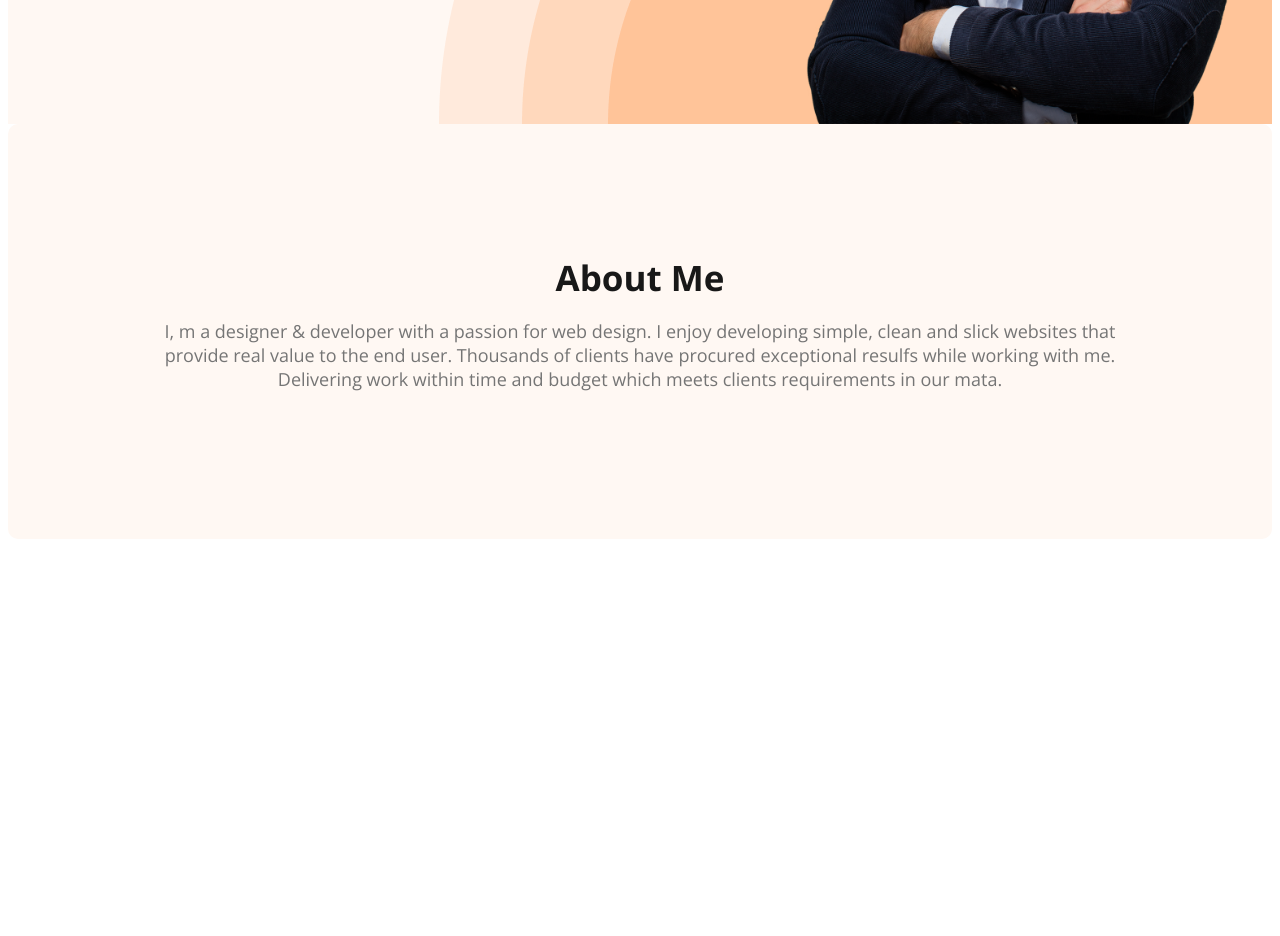
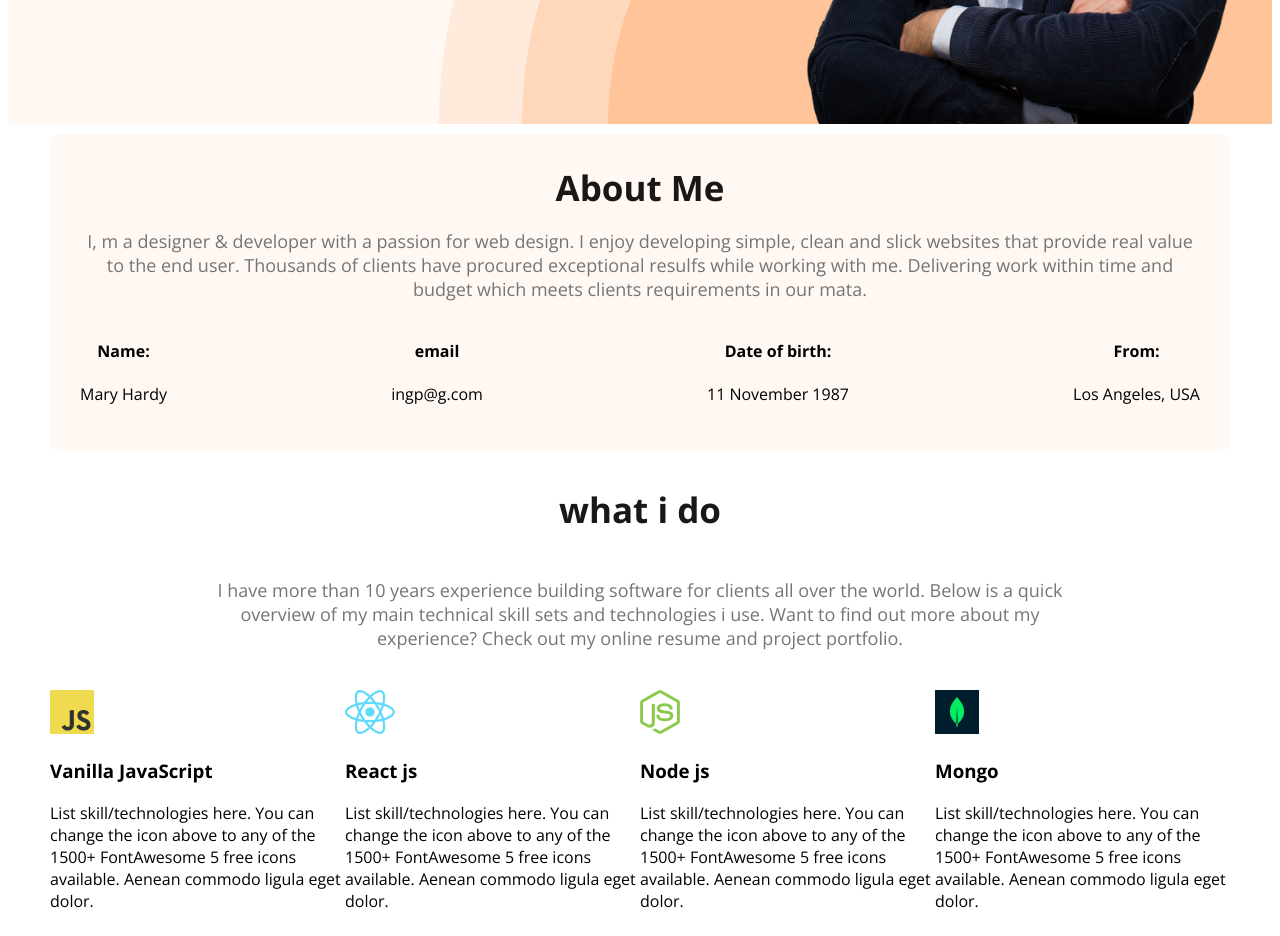
Before and after one commit to sagor009988/webdeveloper-protfolio, a plain HTML site: page index.html in a window 1280 px wide. Shown: the part 600-1536 px from the top of the page. Before the commit the page ends 1147 px from the top, so only its background shows below. Drawn offline with nearby package versions, Linux system fonts and the light colour scheme.

Commit message:
skill section done

```diff
--- a/index.html
+++ b/index.html
@@ -19,24 +19,82 @@
         <ul>
           <li><a href="">Portfolio</a></li>
           <li><a href="">Blog</a></li>
-          <li ><a href="" class="btn-primary ,">Hire Me</a></li>
+          <li><a href="" class="btn-primary ,">Hire Me</a></li>
         </ul>
       </nav>
       <div class="banner">
         <div>
-            <h3>Hi, I  am</h3>
+          <h3>Hi, I am</h3>
           <h1>Mary Hardy</h1>
-            <p>Shot what able cold new see hold.Friendly as an betrayed formerly he. Morning because as to society behaved moments.</p>
+          <p>
+            Shot what able cold new see hold.Friendly as an betrayed formerly
+            he. Morning because as to society behaved moments.
+          </p>
           <button class="btn-primary">Download CV</button>
           <button class="btn-primary">Contract</button>
         </div>
-        <img class="profile-pic" src="./images/hardy.png" alt="">
+        <img class="profile-pic" src="./images/hardy.png" alt="" />
       </div>
     </header>
-    <main>
+    <main class="main-container">
       <section class="about-section">
         <div class="section-title">About Me</div>
-            <p class="section-details ">I, m a designer & developer with a passion for web design. I enjoy developing simple, clean and slick websites that provide real value to the end user. Thousands of clients have procured exceptional resulfs while working with me. Delivering work within time and budget which meets clients requirements in our mata.</p>
+        <p class="section-details">
+          I, m a designer & developer with a passion for web design. I enjoy
+          developing simple, clean and slick websites that provide real value to
+          the end user. Thousands of clients have procured exceptional resulfs
+          while working with me. Delivering work within time and budget which
+          meets clients requirements in our mata.
+        </p>
+
+       <div class="about-info-container">
+        <div class="about-info">
+            <h4 class="info-title">Name:</h4>
+            <p class="info-description">Mary Hardy</p>
+          </div>
+          <div class="about-info">
+            <h4 class="info-title">email</h4>
+            <p class="info-description">ingp@g.com</p>
+          </div>
+          <div class="about-info">
+            <h4 class="info-title">Date of birth:</h4>
+            <p class="info-description">11 November 1987</p>
+          </div>
+          <div class="about-info">
+            <h4 class="info-title">From:</h4>
+            <p class="info-description">Los Angeles, USA</p>
+          </div>
+       </div>
+      </section>
+      <!-- what i do section -->
+      <section>
+        <div class="what-i-do">
+            <h3 class="section-title ">what i do</h3>
+            <h5 id="p-pading" class="section-details">I have more than 10 years experience building software for clients all over the world. Below is a quick overview of my main technical skill sets and technologies i use. Want to find out more about my experience? Check out my online resume and project portfolio.</h5>
+        </div>
+        <div class="skill-container">
+            <div class="skill">
+                <img src="./images/icons/js.png" alt="">
+                <h3 class="skill-title">Vanilla JavaScript</h3>
+                <p class="skill-details">List skill/technologies here. You can change the icon above to any of the 1500+ FontAwesome 5 free icons available. Aenean commodo ligula eget dolor.</p>
+            </div>
+            <div class="skill">
+                <img src="./images/icons/react.png" alt="">
+                <h3 class="skill-title">React js</h3>
+                <p class="skill-details">List skill/technologies here. You can change the icon above to any of the 1500+ FontAwesome 5 free icons available. Aenean commodo ligula eget dolor.</p>
+            </div>
+            <div class="skill">
+                <img src="./images/icons/nodejs.png" alt="">
+                <h3 class="skill-title">Node js</h3>
+                <p class="skill-details">List skill/technologies here. You can change the icon above to any of the 1500+ FontAwesome 5 free icons available. Aenean commodo ligula eget dolor.</p>
+            </div>
+            <div class="skill">
+                <img src="./images/icons/mongo.png" alt="">
+                <h3 class="skill-title">Mongo</h3>
+                <p class="skill-details">List skill/technologies here. You can change the icon above to any of the 1500+ FontAwesome 5 free icons available. Aenean commodo ligula eget dolor.</p>
+            </div>
+
+        </div>
       </section>
     </main>
     <footer></footer>
--- a/style.css
+++ b/style.css
@@ -63,6 +63,7 @@ nav > ul > li {
   display: flex;
   margin: 30px 30px 0px 150px;
   align-items: center;
+  justify-content: space-between;
 }
 .banner .profile-pic {
   width: 550px;
@@ -71,7 +72,9 @@ nav > ul > li {
 .about-section {
   background-color: #fff8f3;
   border-radius: 10px;
-  padding: 130px;
+  padding: 30px;
+  margin-top: 10px;
+  margin-bottom: 30px;
 }
 .section-details {
   color:  #757575;
@@ -81,3 +84,21 @@ nav > ul > li {
   font-weight: 400;
 
 }
+.main-container{
+    max-width: 1180px;
+    margin: auto;
+}
+.about-info-container{
+    display: flex;
+    justify-content: space-between;
+}
+.about-info{
+    text-align: center;
+}
+#p-pading{
+    padding: 10px 150px;
+}
+.skill-container{
+    display: flex;
+    justify-content: space-between;
+}
```
Lines whose indentation alone changed are shown as unchanged.
